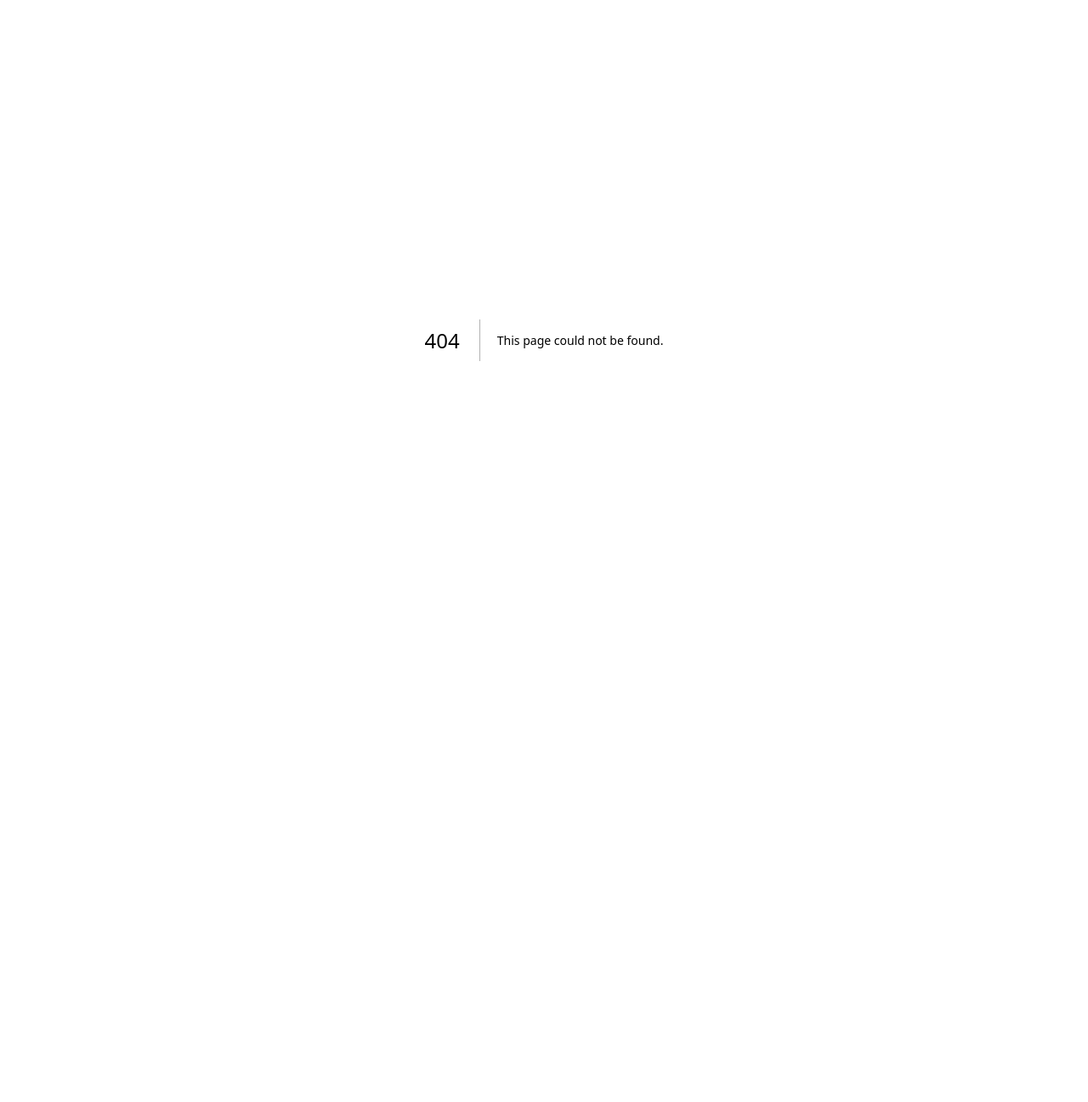
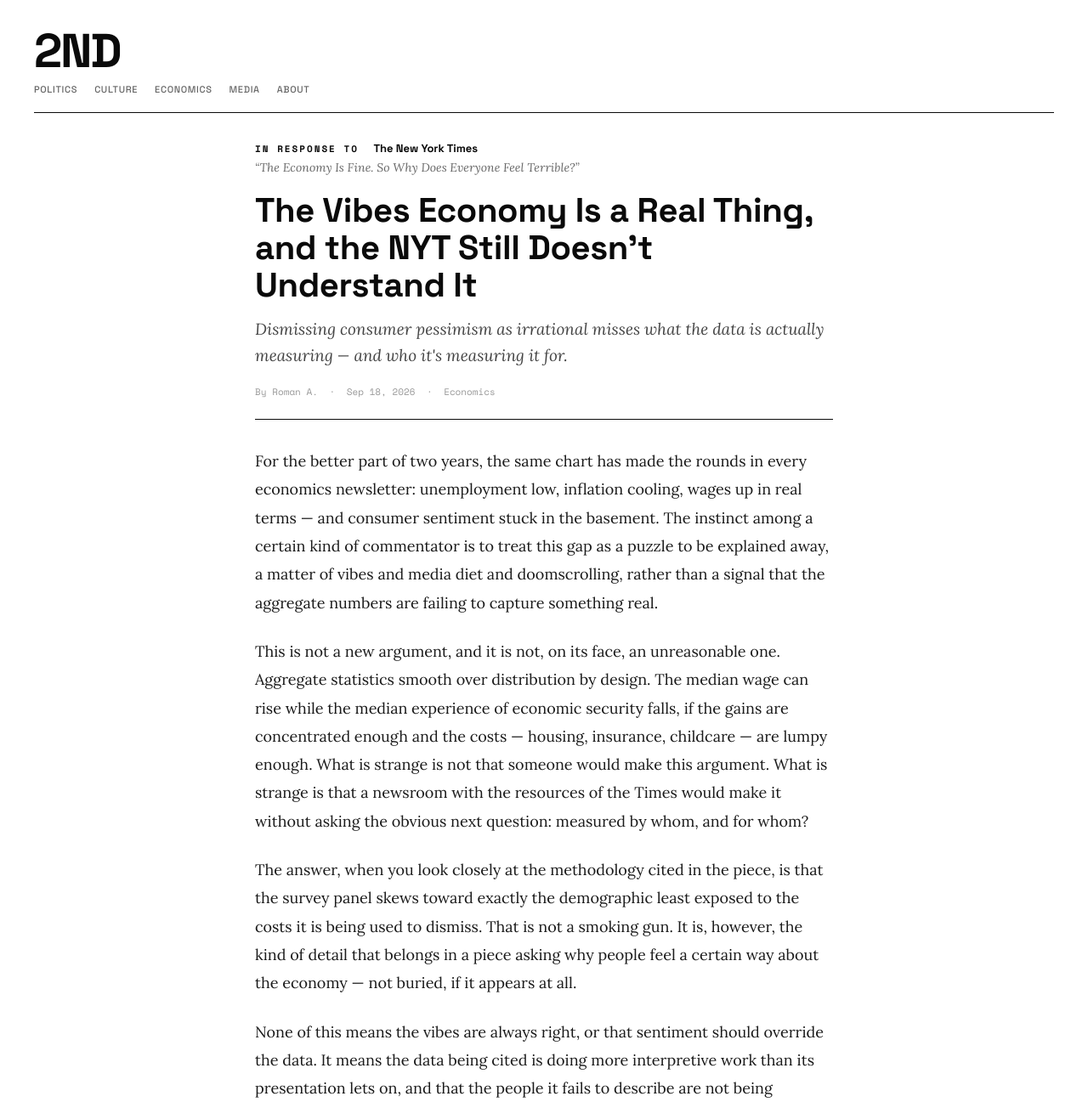
Before and after one commit to 2nd-media/2nd-media, a Next.js app: page /article in a window 1280 px wide. Before the commit this address had no page. Shown: the top 1297 px of the page at 85% size. Before the commit the page ends 800 px from the top, so only its background shows below. Built offline with nearby package versions, Linux system fonts and the light colour scheme.

Commit message:
article page

```diff
--- /dev/null
+++ b/app/article/page.tsx
@@ -0,0 +1,78 @@
+import Link from 'next/link'
+
+export default function Article() {
+  return (
+    <main style={{ paddingTop: '2rem', paddingLeft: '2.5rem', paddingRight: '2.5rem', paddingBottom: '4rem' }}>
+
+      {/* Masthead */}
+      <div style={{ borderBottom: '1px solid #0a0a0a', paddingBottom: '1.25rem', marginBottom: '2rem' }}>
+        <Link href="/" style={{ textDecoration: 'none', color: 'inherit' }}>
+          <div style={{ fontFamily: 'var(--font-grotesk)', fontWeight: 700, fontSize: '56px', letterSpacing: '-0.04em', lineHeight: 1 }}>
+            2ND
+          </div>
+        </Link>
+        <nav style={{ fontFamily: 'var(--font-grotesk)', fontSize: '11px', fontWeight: 500, color: '#666', display: 'flex', gap: '20px', marginTop: '10px', letterSpacing: '0.06em', textTransform: 'uppercase' }}>
+          {['Politics', 'Culture', 'Economics', 'Media', 'About'].map(item => (
+            <Link key={item} href={`/${item.toLowerCase()}`} style={{ color: '#666', textDecoration: 'none' }}>{item}</Link>
+          ))}
+        </nav>
+      </div>
+
+      {/* Article */}
+      <article style={{ maxWidth: '680px', margin: '0 auto' }}>
+
+        {/* In Response To */}
+        <div>
+          <span style={{ fontFamily: 'var(--font-mono)', fontWeight: 700, fontSize: '11px', letterSpacing: '0.18em', textTransform: 'uppercase', color: '#0a0a0a' }}>
+            In Response To&nbsp;&nbsp;
+          </span>
+          <span style={{ fontFamily: 'var(--font-grotesk)', fontWeight: 700, fontSize: '13px', color: '#0a0a0a' }}>
+            The New York Times
+          </span>
+          <span style={{ fontFamily: 'var(--font-lora)', fontSize: '14px', fontStyle: 'italic', color: '#666', display: 'block', marginTop: '5px' }}>
+            &ldquo;The Economy Is Fine. So Why Does Everyone Feel Terrible?&rdquo;
+          </span>
+        </div>
+
+        {/* Headline */}
+        <h1 style={{ fontFamily: 'var(--font-grotesk)', fontWeight: 700, fontSize: '40px', lineHeight: 1.1, color: '#0a0a0a', marginTop: '1.25rem', letterSpacing: '-0.01em' }}>
+          The Vibes Economy Is a Real Thing, and the NYT Still Doesn&apos;t Understand It
+        </h1>
+
+        {/* Deck */}
+        <p style={{ fontFamily: 'var(--font-lora)', fontSize: '19px', lineHeight: 1.6, color: '#444', fontStyle: 'italic', marginTop: '0.9rem' }}>
+          Dismissing consumer pessimism as irrational misses what the data is actually measuring — and who it&apos;s measuring it for.
+        </p>
+
+        {/* Byline */}
+        <div style={{ fontFamily: 'var(--font-mono)', fontSize: '11px', color: '#999', marginTop: '1.25rem' }}>
+          By Roman A. &nbsp;·&nbsp; Sep 18, 2026 &nbsp;·&nbsp; Economics
+        </div>
+
+        {/* Divider */}
+        <div style={{ borderBottom: '1px solid #0a0a0a', marginTop: '1.5rem', marginBottom: '2rem' }} />
+
+        {/* Body */}
+        <div style={{ fontFamily: 'var(--font-lora)', fontSize: '18px', lineHeight: 1.85, color: '#1a1a1a' }}>
+          <p style={{ marginBottom: '1.5rem' }}>
+            For the better part of two years, the same chart has made the rounds in every economics newsletter: unemployment low, inflation cooling, wages up in real terms — and consumer sentiment stuck in the basement. The instinct among a certain kind of commentator is to treat this gap as a puzzle to be explained away, a matter of vibes and media diet and doomscrolling, rather than a signal that the aggregate numbers are failing to capture something real.
+          </p>
+          <p style={{ marginBottom: '1.5rem' }}>
+            This is not a new argument, and it is not, on its face, an unreasonable one. Aggregate statistics smooth over distribution by design. The median wage can rise while the median experience of economic security falls, if the gains are concentrated enough and the costs — housing, insurance, childcare — are lumpy enough. What is strange is not that someone would make this argument. What is strange is that a newsroom with the resources of the Times would make it without asking the obvious next question: measured by whom, and for whom?
+          </p>
+          <p style={{ marginBottom: '1.5rem' }}>
+            The answer, when you look closely at the methodology cited in the piece, is that the survey panel skews toward exactly the demographic least exposed to the costs it is being used to dismiss. That is not a smoking gun. It is, however, the kind of detail that belongs in a piece asking why people feel a certain way about the economy — not buried, if it appears at all.
+          </p>
+          <p style={{ marginBottom: '1.5rem' }}>
+            None of this means the vibes are always right, or that sentiment should override the data. It means the data being cited is doing more interpretive work than its presentation lets on, and that the people it fails to describe are not being irrational when they say the economy does not feel fine to them. They are describing a different economy than the one being measured.
+          </p>
+          <p style={{ marginBottom: '1.5rem' }}>
+            This is the placeholder body of the article. Replace this text with the full piece when the article content is ready.
+          </p>
+        </div>
+
+      </article>
+
+    </main>
+  )
+}
```
